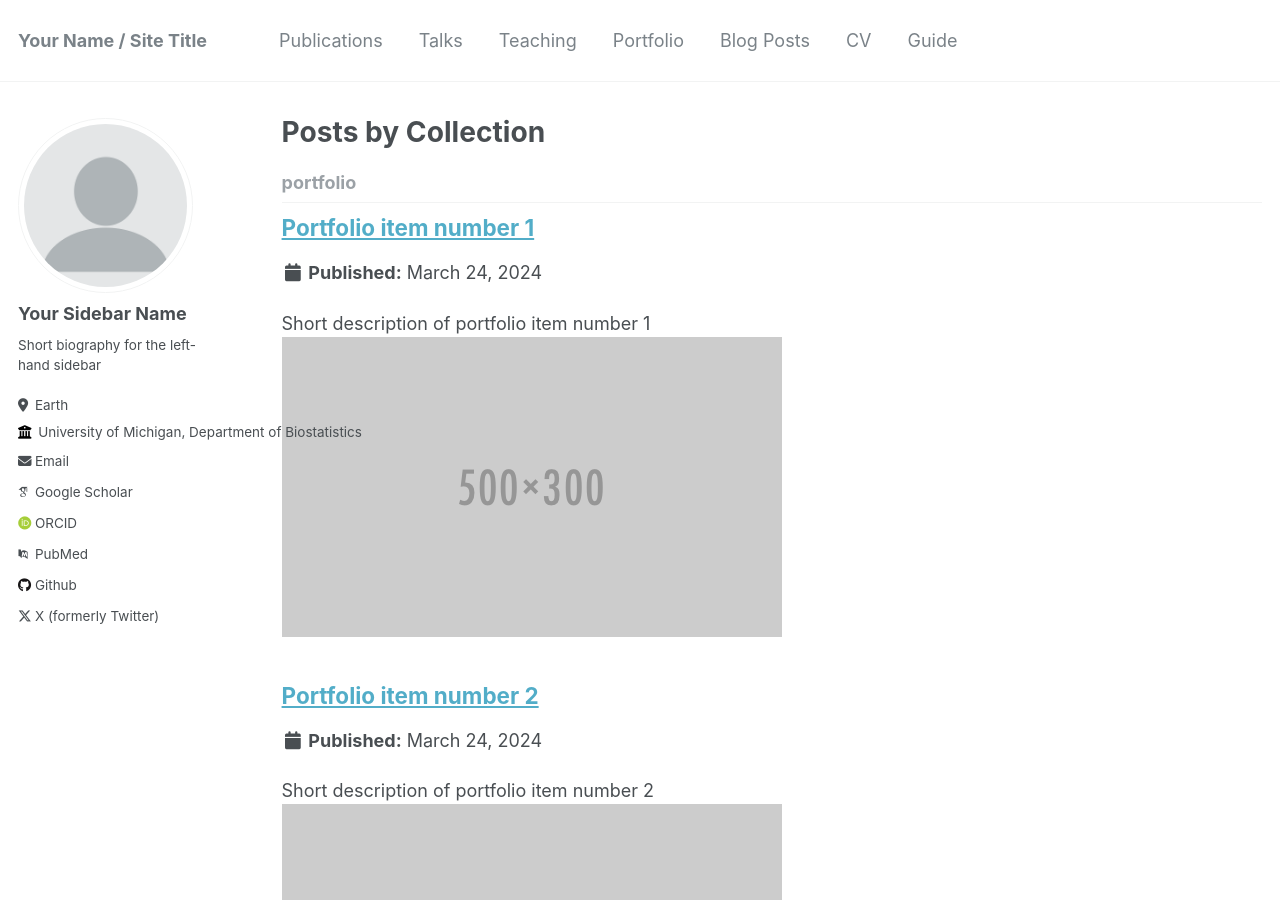
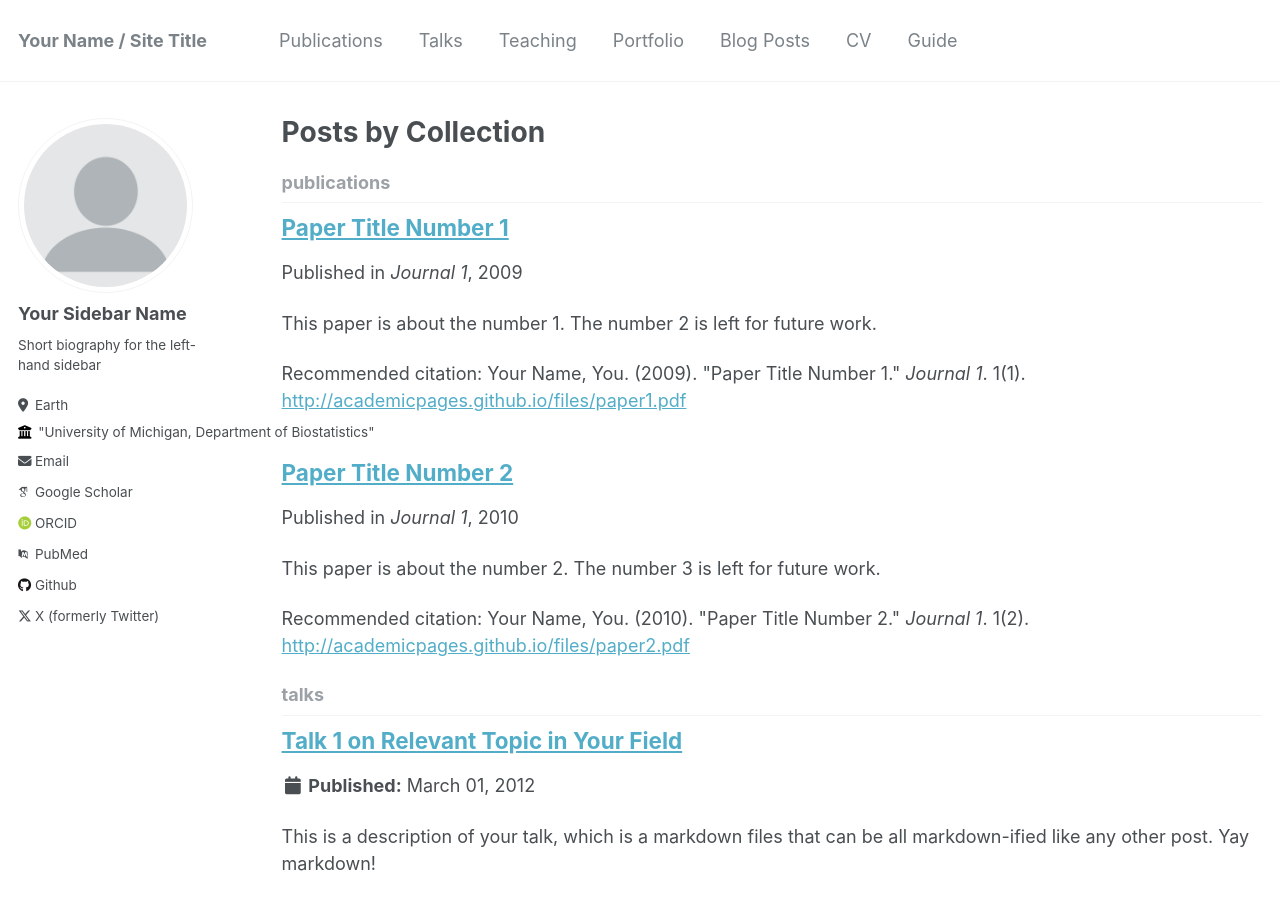
Before and after one commit to nchenderson/nchenderson.github.io, a Jekyll site: the page built from _pages/collection-archive.html, in a window 1280 px wide and 900 px high. Built offline with Jekyll 4.4.1, drawn with Linux system fonts in a browser that asks for light colours; some web fonts are replaced.

Commit message:
removed portfolio

```diff
--- a/_config.yml
+++ b/_config.yml
@@ -26,7 +26,9 @@ author:
   pronouns         : # example: "she/her"
   bio              : "Short biography for the left-hand sidebar"
   location         : "Earth"
-  employer         : "University of Michigan, Department of Biostatistics"
+  employer         : >
+                     "University of Michigan,
+                     Department of Biostatistics"
   uri              : # URL
   email            : "nchender@umich.edu"
 
@@ -204,9 +206,6 @@ collections:
   publications:
     output: true
     permalink: /:collection/:path/
-  portfolio:
-    output: true
-    permalink: /:collection/:path/
   talks:
     output: true
     permalink: /:collection/:path/
```
